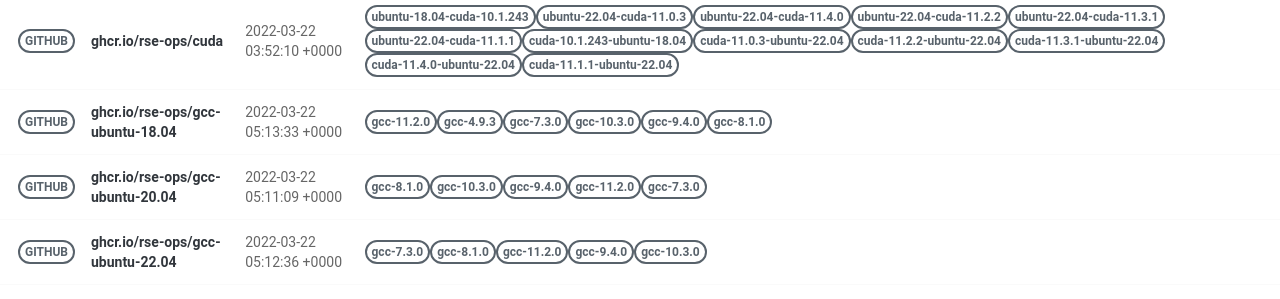
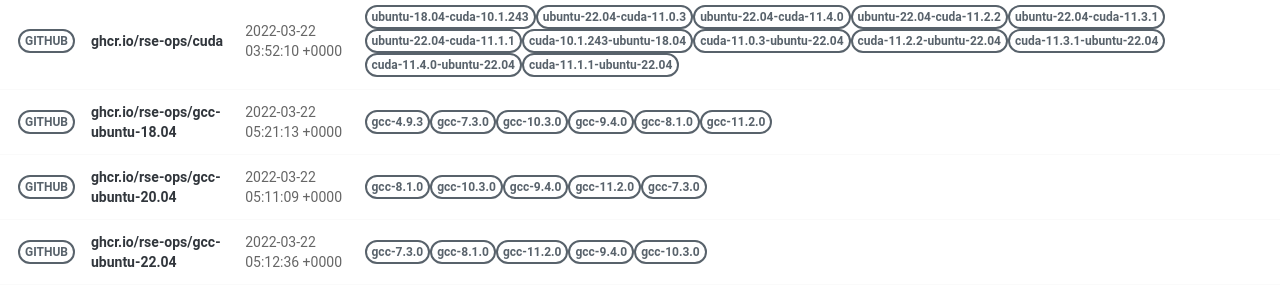
Before and after one commit to rse-ops/docker-images, a Jekyll site: the page built from pages/index.md, in a window 1280 px wide. Shown: the part 502-801 px from the top of the page. Built offline with Jekyll 4.4.1, drawn with Linux system fonts in a browser that asks for light colours; nearby versions of some CDN libraries; part of the change alters nothing that is shown.

Commit message:
Automated push to update library 2022-03-22

```diff
--- a/_library/ghcr.io-rse-ops-gcc-ubuntu-18.04.md
+++ b/_library/ghcr.io-rse-ops-gcc-ubuntu-18.04.md
@@ -1,14 +1,11 @@
 ---
 layout: container
 name: ghcr.io/rse-ops/gcc-ubuntu-18.04
-updated_at: 2022-03-22 05:13:33.259428
+updated_at: 2022-03-22 05:21:13.279122
 
 
 container_url: https://github.com/orgs/rse-ops/packages/container/package/gcc-ubuntu-18.04
 versions:
- - tag: gcc-11.2.0
-   dockerfile: https://github.com/rse-ops/docker-images/blob/main/ubuntu/gcc/Dockerfile
-   manifest: https://crane.ggcr.dev/manifest/ghcr.io/rse-ops/gcc-ubuntu-18.04:gcc-11.2.0
  - tag: gcc-4.9.3
    dockerfile: https://github.com/rse-ops/docker-images/blob/main/ubuntu/gcc/Dockerfile
    manifest: https://crane.ggcr.dev/manifest/ghcr.io/rse-ops/gcc-ubuntu-18.04:gcc-4.9.3
@@ -24,5 +21,8 @@ versions:
  - tag: gcc-8.1.0
    dockerfile: https://github.com/rse-ops/docker-images/blob/main/ubuntu/gcc/Dockerfile
    manifest: https://crane.ggcr.dev/manifest/ghcr.io/rse-ops/gcc-ubuntu-18.04:gcc-8.1.0
+ - tag: gcc-11.2.0
+   dockerfile: https://github.com/rse-ops/docker-images/blob/main/ubuntu/gcc/Dockerfile
+   manifest: https://crane.ggcr.dev/manifest/ghcr.io/rse-ops/gcc-ubuntu-18.04:gcc-11.2.0
 
 ---
```
